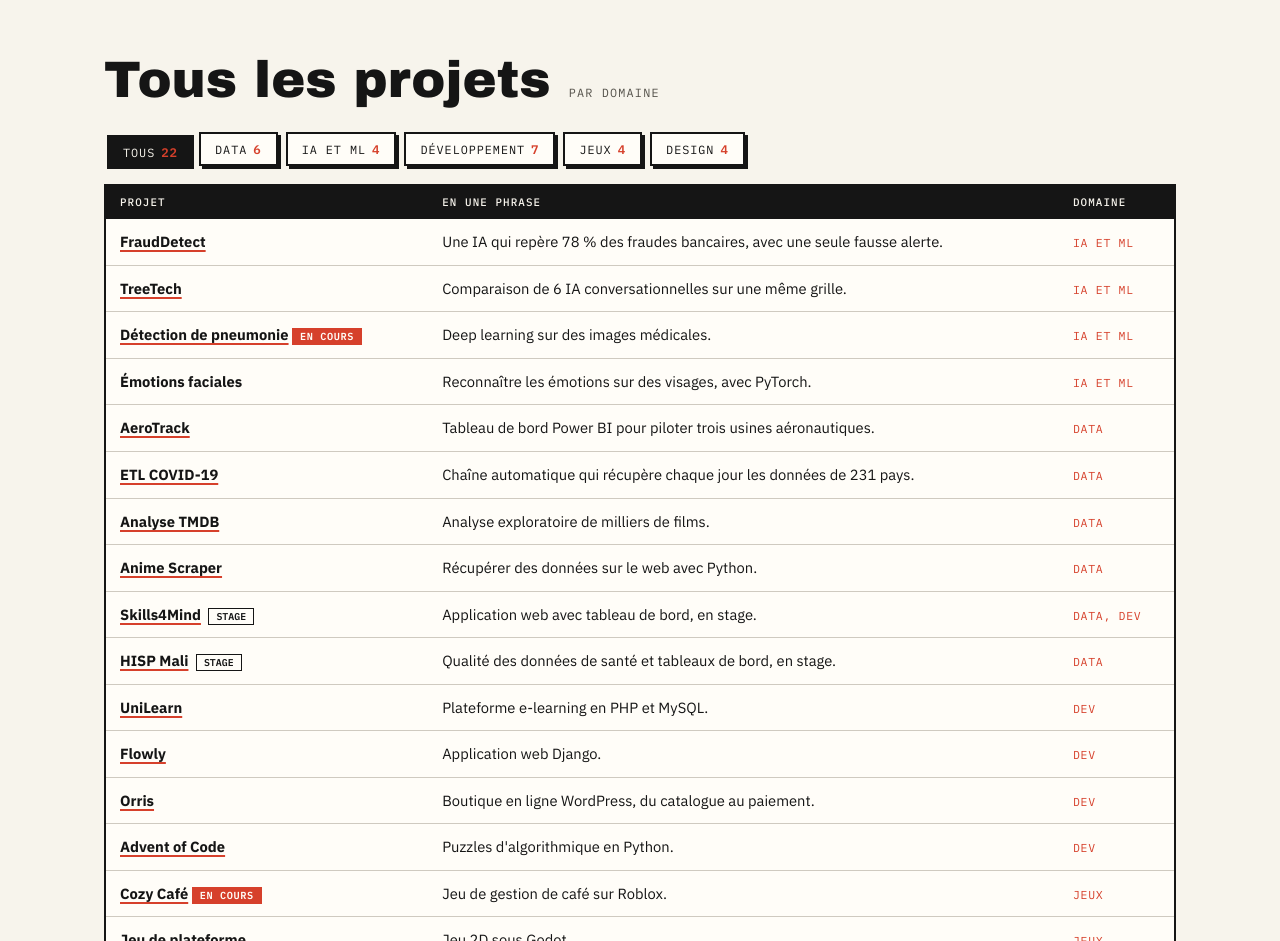
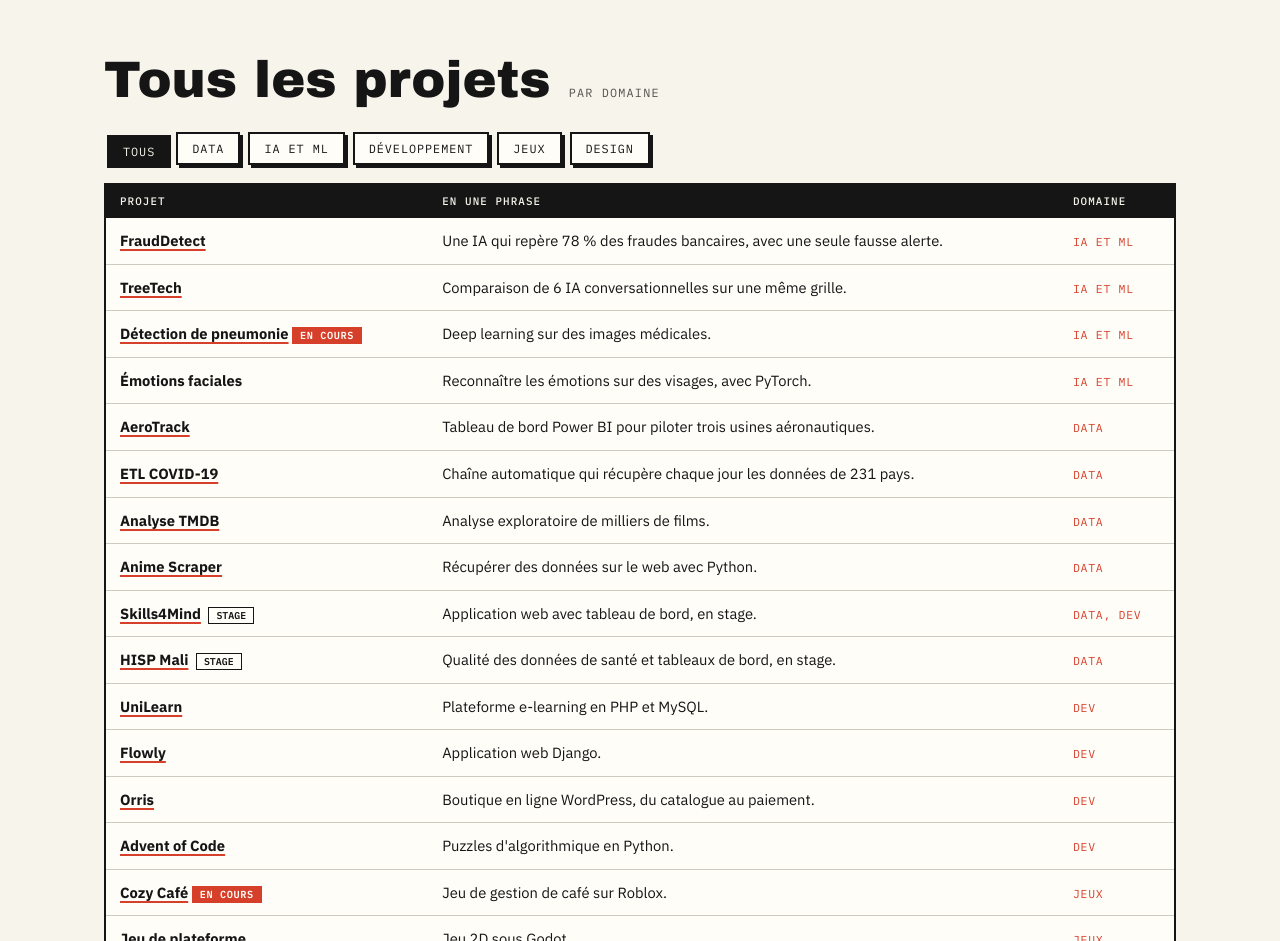
Before and after one commit to Hadiza06/hadiza06.github.io, a plain HTML site: page index.html in a window 1280 px wide. Shown: the part 2280-3221 px from the top of the page. Drawn offline with Linux system fonts and the light colour scheme; a web font is replaced by a local one.

Commit message:
Filtres sans compteurs
Co-Authored-By: Claude Opus 5.5 <noreply@anthropic.com>
Claude-Session: https://claude.ai/code/session_01Rq439gj8kAce67cT6GTxoz

```diff
--- a/index.html
+++ b/index.html
@@ -785,8 +785,7 @@ footer .tbc { display: inline-block; margin-top: 36px; font-family: var(--hand);
   var fb = document.querySelectorAll('.filters button'), ir = document.querySelectorAll('#idx-rows tr');
   function has(r, f) { return f === 'all' || r.getAttribute('data-c').split(' ').indexOf(f) > -1; }
   fb.forEach(function (b) {
-    var f = b.getAttribute('data-f'), n = 0; ir.forEach(function (r) { if (has(r, f)) n++; });
-    var sp = document.createElement('span'); sp.className = 'n'; sp.textContent = n; b.appendChild(sp);
+    var f = b.getAttribute('data-f');
     b.addEventListener('click', function () {
       ir.forEach(function (r) { r.hidden = !has(r, f); });
       fb.forEach(function (x) { x.setAttribute('aria-pressed', x === b ? 'true' : 'false'); });
```
